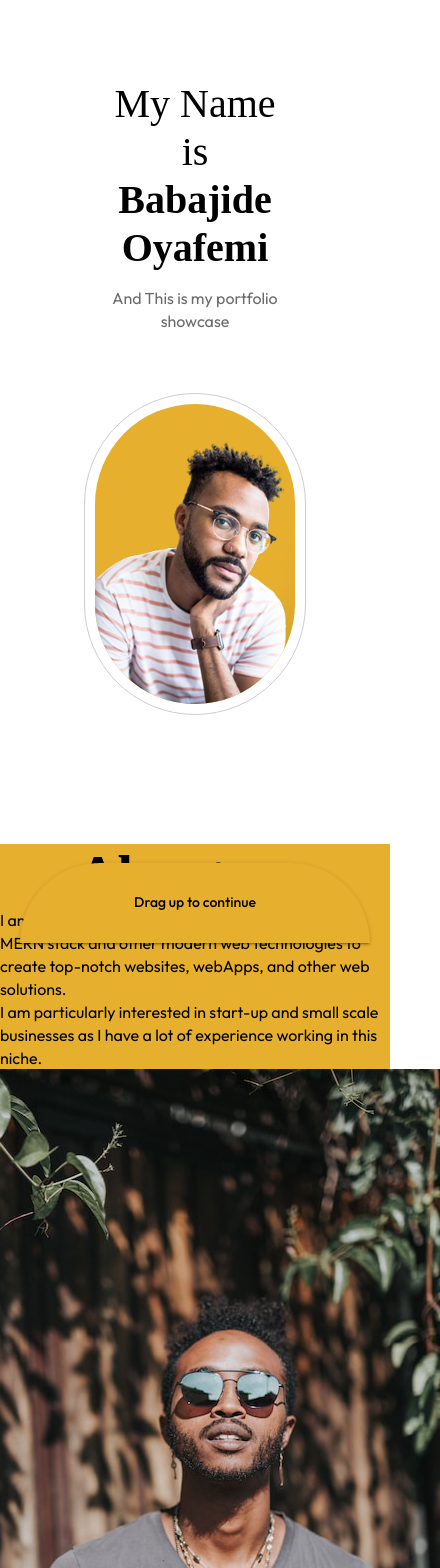
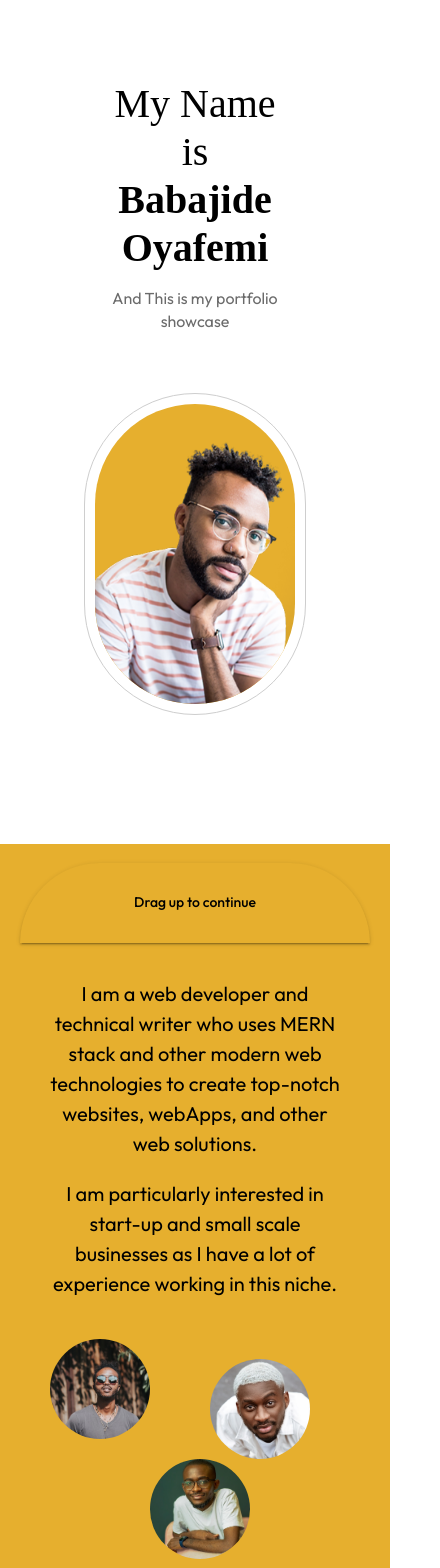
Before and after one commit to Babajide777/the-oyafemi-portfolio, a Next.js app in the folder client/: page / in a window 390 px wide. Shown: the top 1568 px of the page, 440 px wide, since content can reach past the window. Built offline with nearby package versions, Linux system fonts and the light colour scheme; a web font is replaced by a local one.

Commit message:
I have been able to get the mobile page styled but I am not yet satisfied

```diff
--- a/client/app/Components/about.tsx
+++ b/client/app/Components/about.tsx
@@ -7,37 +7,109 @@ const About = () => {
       id="about"
       sx={{
         width: '100%',
-        height: '100vh',
+        height: 'calc(100vh + 10px)',
         background: '#E6AF2E',
         display: 'flex',
         flexDirection: 'column',
-        alignItems: 'center'
+        alignItems: 'center',
+        padding: '40px 0px'
       }}
     >
-      <Typography component="h3" variant="h3">
+      <Typography component="h3" variant="h3" sx={{ paddingBottom: '30px' }}>
         About me
       </Typography>
-      <Typography component="p" variant="body2">
+      <Typography
+        component="p"
+        variant="body3"
+        sx={{ textAlign: 'center', width: '77%', paddingBottom: '20px' }}
+      >
         I am a web developer and technical writer who uses MERN stack and other
         modern web technologies to create top-notch websites, webApps, and other
         web solutions.
       </Typography>
-      <Typography component="p" variant="body2">
+      <Typography
+        component="p"
+        variant="body3"
+        sx={{ textAlign: 'center', width: '77%', paddingBottom: '60px' }}
+      >
         I am particularly interested in start-up and small scale businesses as I
         have a lot of experience working in this niche.
       </Typography>
-      <Box>
-        <Box>
-          <img src="../../Images/AboutUs-Image-1.jpg" alt="AboutUs-Image-1" />
+      <Box
+        sx={{
+          display: 'grid',
+          gridTemplateColumns: '1fr 1fr 1fr',
+          gridTemplateAreas: `
+          "a . b"
+          ". c ."
+        `,
+          width: '100%',
+          maxWidth: '100%'
+        }}
+      >
+        <Box
+          sx={{
+            width: { xs: '100px', sm: '150px', md: '200px' }, // Adjusts size by breakpoint
+            height: { xs: '100px', sm: '150px', md: '200px' },
+            gridArea: 'a',
+            borderRadius: '50%',
+            marginLeft: '50px',
+            marginTop: '-20px'
+          }}
+        >
+          <img
+            src="/Images/AboutUs-Image-1.jpg"
+            alt="AboutUs-Image-1"
+            style={{
+              width: '100%',
+              height: '100%',
+              borderRadius: '50%',
+              objectFit: 'cover'
+            }}
+          />
         </Box>
-        <Box>
-          <img src="../../Images/AboutUs-Image-2.jpg" alt="AboutUs-Image-2" />
+        <Box
+          sx={{
+            width: { xs: '100px', sm: '150px', md: '200px' }, // Adjusts size by breakpoint
+            height: { xs: '100px', sm: '150px', md: '200px' },
+            gridArea: 'c',
+            borderRadius: '50%'
+          }}
+        >
+          <img
+            src="/Images/AboutUs-Image-2.jpg"
+            alt="AboutUs-Image-2"
+            style={{
+              width: '100%',
+              height: '100%',
+              objectFit: 'cover',
+              borderRadius: '50%'
+            }}
+          />
         </Box>
-        <Box>
-          <img src="../../Images/AboutUs-Image-3.jpg" alt="AboutUs-Image-3" />
+        <Box
+          sx={{
+            width: { xs: '100px', sm: '150px', md: '200px' }, // Adjusts size by breakpoint
+            height: { xs: '100px', sm: '150px', md: '200px' },
+            gridArea: 'b',
+            borderRadius: '50%'
+          }}
+        >
+          <img
+            src="/Images/AboutUs-Image-3.jpg"
+            alt="AboutUs-Image-3"
+            style={{
+              width: '100%',
+              height: '100%',
+              borderRadius: '50%',
+              marginBottom: '-20px',
+              marginLeft: '-60px',
+              objectFit: 'cover'
+            }}
+          />
         </Box>
       </Box>
-      <Box>
+      <Box sx={{ marginTop: '100px' }}>
         <img src="../../Images/Mask group.png" alt="Click-mouse" />
       </Box>
     </Box>
```
